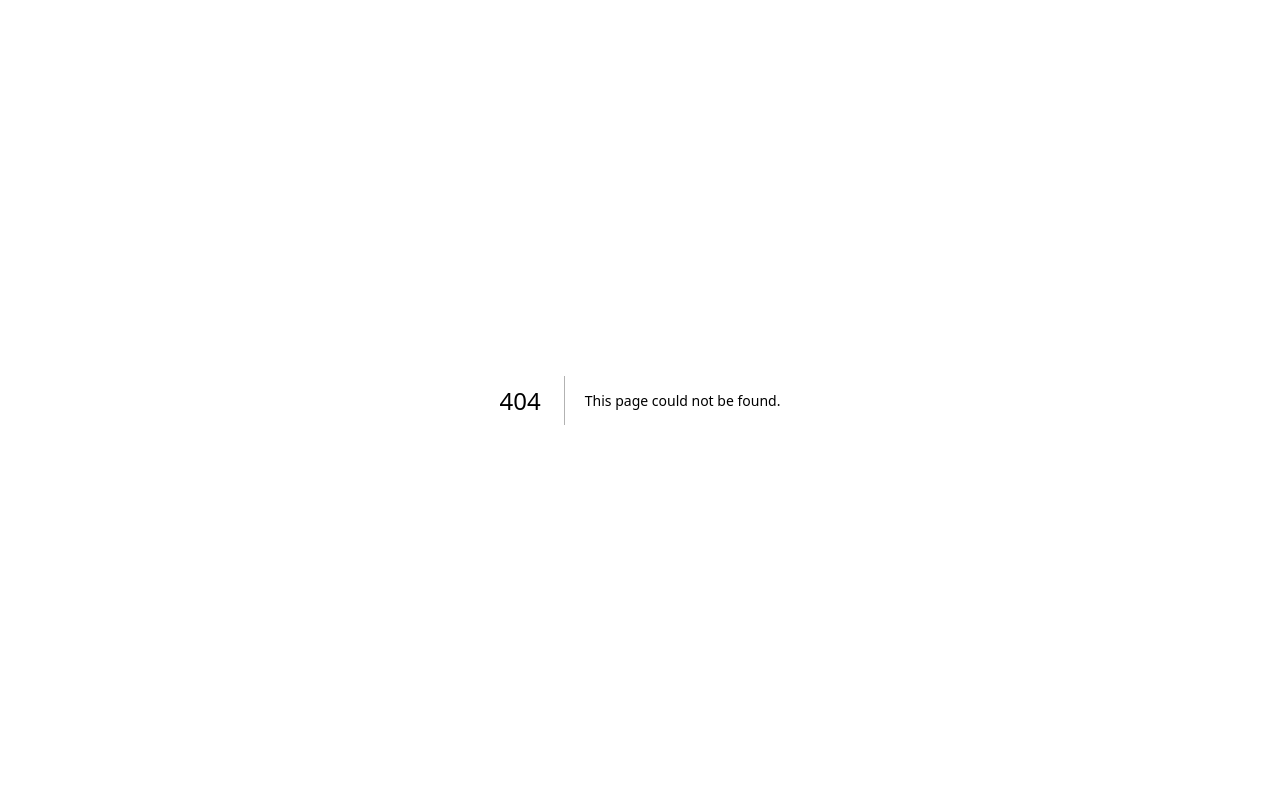
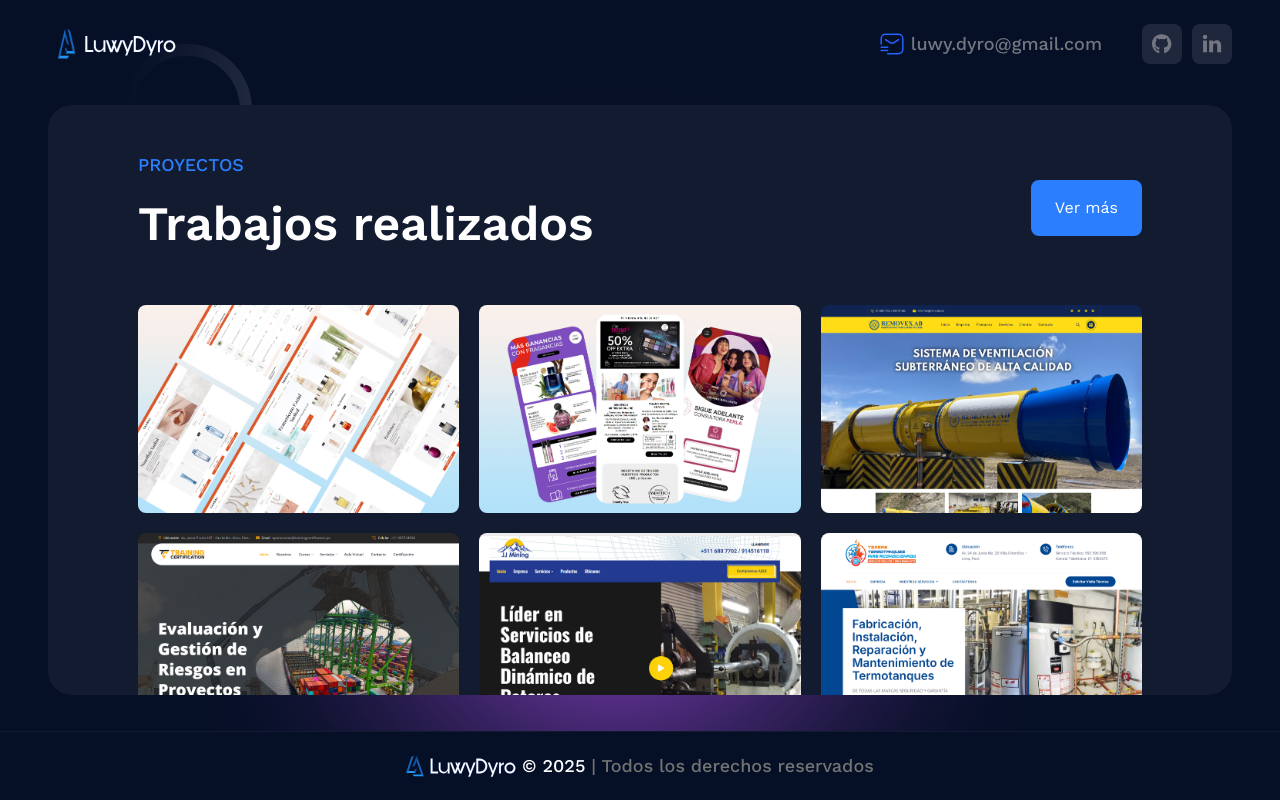
Before and after one commit to DiegoBHV/luwydev-Nextjs, a Next.js app: page /projects in a window 1280 px wide. Before the commit this address had no page. Built offline with nearby package versions, Linux system fonts and the light colour scheme.

Commit message:
projects

```diff
--- /dev/null
+++ b/app/projects/page.jsx
@@ -0,0 +1,176 @@
+import Image from "next/image";
+import { PreLoader } from "@/components/Preloader";
+import "animate.css";
+import ProjectsC from "@/components/projects";
+import {
+  logos,
+  icons,
+  background,
+} from "@/components/imagenes";
+import { FooterC } from "@/components/Footer";
+
+export const metadata = {
+  metadataBase: new URL("https://luwydev.com"),
+  title: "Luwy Dyro",
+  description:
+    "Luwy Dyro - Developer web Front End, UX Developer, E-commerce, SEO",
+  keywords:
+    "Luwy, Dyro, Desarrollador web, frontend, Ux developer, diseñador web",
+  authors: [{ name: "Luwy Dyro" }],
+  robots: {
+    index: true,
+    follow: false,
+    nocache: false,
+    googleBot: {
+      index: true,
+      follow: false,
+      noimageindex: false,
+      "max-image-preview": "large",
+      "max-snippet": -1,
+    },
+  },
+  icons: {
+    icon: "../public/images/logo/logo_LD.svg",
+  },
+  openGraph: {
+    title: "Luwy Dyro | Web Developer",
+    description:
+      "Luwy Dyro - Developer web Front End, UX Developer, E-commerce, SEO",
+    url: "https://luwydev.com",
+    siteName: "Luwy Dyro",
+    images: [
+      {
+        url: "/images/logo/logo_luwydyro_contorno.svg",
+      },
+    ],
+    locale: "es_PE",
+    type: "website",
+  },
+};
+
+export function ProjectsPage() {
+  return (
+    <div style={{ background: "#010825" }} className="max-h-screen h-screen">
+      <PreLoader></PreLoader>
+      <div
+        style={{ background: `url(${background.BG.src})` }}
+        className="flex justify-center items-center bg-no-repeat box-border bg-cover h-full relative pb-[68px]"
+      >
+        <div className="container h-full w-full box-border relative pt-[72px] pb-6 sm:pt-[105px] sm:pb-[37px]">
+          <div className="pt-6 absolute w-full top-0 justify-between box-border flex px-5 lg:px-12 2xl:px-0">
+            <div className="flex gap-[42px] justify-start items-center">
+              <div className="flex logo justify-start items-center">
+                <Image
+                  className="animate__animated animated flip animate__infinite dark-version logo_home"
+                  src={logos.logo_LD}
+                  alt="logo"
+                  width="27"
+                />
+                <Image
+                  className="dark-version"
+                  src={logos.logo_luwydyro}
+                  alt="logo"
+                  width="91"
+                />
+              </div>
+
+              <div className="flex justify-between text text-lg font-medium font-work text-[#747681]">
+                <h1 className="text-white text-center text-sm hover:text-blue-600 text-h1 transition-all cursor-default">
+                  Luwy Dyro
+                </h1>
+              </div>
+            </div>
+            <div className="flex gap-10 items-center">
+              <div className="flex gap-[6px] justify-between text text-lg font-medium font-work text-[#747681]">
+                <Image src={icons.mail_fast} alt="" />
+                <p>
+                  <a href="mailto:luwy.dyro@gmail.com">luwy.dyro@gmail.com</a>
+                </p>
+              </div>
+              <div className="sm:flex gap-[10px] hidden">
+                <a
+                  href="https://github.com/Luwy-Dyro"
+                  target="_blank"
+                  rel="noreferrer"
+                  className="w-10 h-10 flex justify-center items-center rounded-lg bg-[rgba(255,255,255,0.1)] group transition-all hover:bg-blue-500"
+                >
+                  <svg
+                    xmlns="http://www.w3.org/2000/svg"
+                    height="20"
+                    viewBox="0 0 496 512"
+                  >
+                    <path
+                      d="M165.9 397.4c0 2-2.3 3.6-5.2 3.6-3.3.3-5.6-1.3-5.6-3.6 0-2 2.3-3.6 5.2-3.6 3-.3 5.6 1.3 5.6 3.6zm-31.1-4.5c-.7 2 1.3 4.3 4.3 4.9 2.6 1 5.6 0 6.2-2s-1.3-4.3-4.3-5.2c-2.6-.7-5.5.3-6.2 2.3zm44.2-1.7c-2.9.7-4.9 2.6-4.6 4.9.3 2 2.9 3.3 5.9 2.6 2.9-.7 4.9-2.6 4.6-4.6-.3-1.9-3-3.2-5.9-2.9zM244.8 8C106.1 8 0 113.3 0 252c0 110.9 69.8 205.8 169.5 239.2 12.8 2.3 17.3-5.6 17.3-12.1 0-6.2-.3-40.4-.3-61.4 0 0-70 15-84.7-29.8 0 0-11.4-29.1-27.8-36.6 0 0-22.9-15.7 1.6-15.4 0 0 24.9 2 38.6 25.8 21.9 38.6 58.6 27.5 72.9 20.9 2.3-16 8.8-27.1 16-33.7-55.9-6.2-112.3-14.3-112.3-110.5 0-27.5 7.6-41.3 23.6-58.9-2.6-6.5-11.1-33.3 2.6-67.9 20.9-6.5 69 27 69 27 20-5.6 41.5-8.5 62.8-8.5s42.8 2.9 62.8 8.5c0 0 48.1-33.6 69-27 13.7 34.7 5.2 61.4 2.6 67.9 16 17.7 25.8 31.5 25.8 58.9 0 96.5-58.9 104.2-114.8 110.5 9.2 7.9 17 22.9 17 46.4 0 33.7-.3 75.4-.3 83.6 0 6.5 4.6 14.4 17.3 12.1C428.2 457.8 496 362.9 496 252 496 113.3 383.5 8 244.8 8zM97.2 352.9c-1.3 1-1 3.3.7 5.2 1.6 1.6 3.9 2.3 5.2 1 1.3-1 1-3.3-.7-5.2-1.6-1.6-3.9-2.3-5.2-1zm-10.8-8.1c-.7 1.3.3 2.9 2.3 3.9 1.6 1 3.6.7 4.3-.7.7-1.3-.3-2.9-2.3-3.9-2-.6-3.6-.3-4.3.7zm32.4 35.6c-1.6 1.3-1 4.3 1.3 6.2 2.3 2.3 5.2 2.6 6.5 1 1.3-1.3.7-4.3-1.3-6.2-2.2-2.3-5.2-2.6-6.5-1zm-11.4-14.7c-1.6 1-1.6 3.6 0 5.9 1.6 2.3 4.3 3.3 5.6 2.3 1.6-1.3 1.6-3.9 0-6.2-1.4-2.3-4-3.3-5.6-2z"
+                      className="fill-[#747681] group-hover:fill-white"
+                    ></path>
+                  </svg>
+                </a>
+                <a
+                  href="https://www.linkedin.com/in/luwydyrofrontend/"
+                  target="_blank"
+                  rel="noreferrer"
+                  className="w-10 h-10 flex justify-center items-center rounded-lg bg-[rgba(255,255,255,0.1)] group transition-all hover:bg-blue-500"
+                >
+                  <svg
+                    fill="#747681"
+                    height="22"
+                    viewBox="-2 -2 24 24"
+                    xmlns="http://www.w3.org/2000/svg"
+                  >
+                    <path
+                      d="M19.959 11.719v7.379h-4.278v-6.885c0-1.73-.619-2.91-2.167-2.91-1.182 0-1.886.796-2.195 1.565-.113.275-.142.658-.142 1.043v7.187h-4.28s.058-11.66 0-12.869h4.28v1.824l-.028.042h.028v-.042c.568-.875 1.583-2.126 3.856-2.126 2.815 0 4.926 1.84 4.926 5.792zM2.421.026C.958.026 0 .986 0 2.249c0 1.235.93 2.224 2.365 2.224h.028c1.493 0 2.42-.989 2.42-2.224C4.787.986 3.887.026 2.422.026zM.254 19.098h4.278V6.229H.254v12.869z"
+                      className="fill-[#747681] group-hover:fill-white"
+                    />
+                  </svg>
+                </a>
+              </div>
+            </div>
+          </div>
+
+          <div className="w-full relative flex justify-center items-center h-full px-3 sm:px-8 lg:px-12 2xl:px-0">
+            <div className="w-full max-w-[1320px] relative rounded-xl lg:rounded-3xl bg-[#121B30] flex items-center h-full">
+              <div className="h-full w-full rounded-xl lg:rounded-3xl overflow-hidden">
+                <section
+                  className="smooth-scroll pl-5 sm:px-12 xl:pl-[90px] py-[46px] pr-5 xl:pr-[90px] h-full overflow-x-hidden overflow-y-scroll"
+                  id="main"
+                >
+                  <div
+                    className=" slide-sec "
+                    id="projects"
+                  >
+                    <div className="flex flex-col sm:flex-row justify-between items-center gap-4 pb-10">
+                      <div>
+                        <h2 className="uppercase text-lg text-blue-500 font-medium block mb-3">
+                          Proyectos
+                        </h2>
+                        <h3 className="text-white font-semibold text-4xl xl:text-5xl xl:leading-snug mb-2">
+                          Trabajos realizados
+                        </h3>
+                      </div>
+                      <div className="flex items-center flex-wrap gap-8">
+                        <a
+                          target="_blank"
+                          rel="referrer"
+                          href="#"
+                          className="bg-blue-500 hover:bg-blue-600 transition-all text-white px-6 py-4 rounded-lg inline-flex justify-between items-center"
+                        >
+                          <p className="text-white">Ver más</p>
+
+                        </a>
+                      </div>
+                    </div>
+
+                    <ProjectsC></ProjectsC>
+                  </div>
+                </section>
+              </div>
+            </div>
+          </div>
+        </div>
+      </div>
+      <FooterC></FooterC>
+    </div>
+  );
+}
+
+export default ProjectsPage;
```
